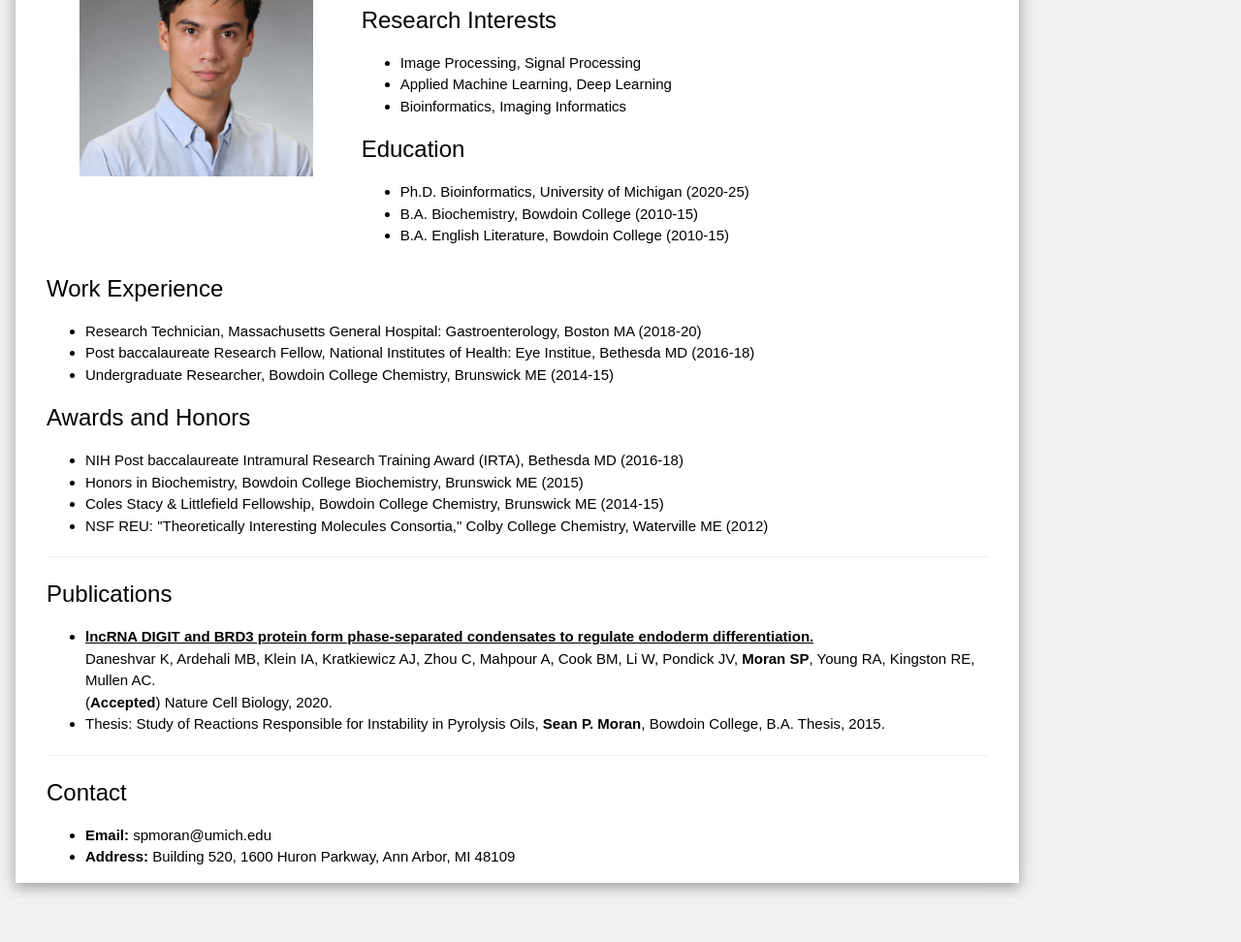
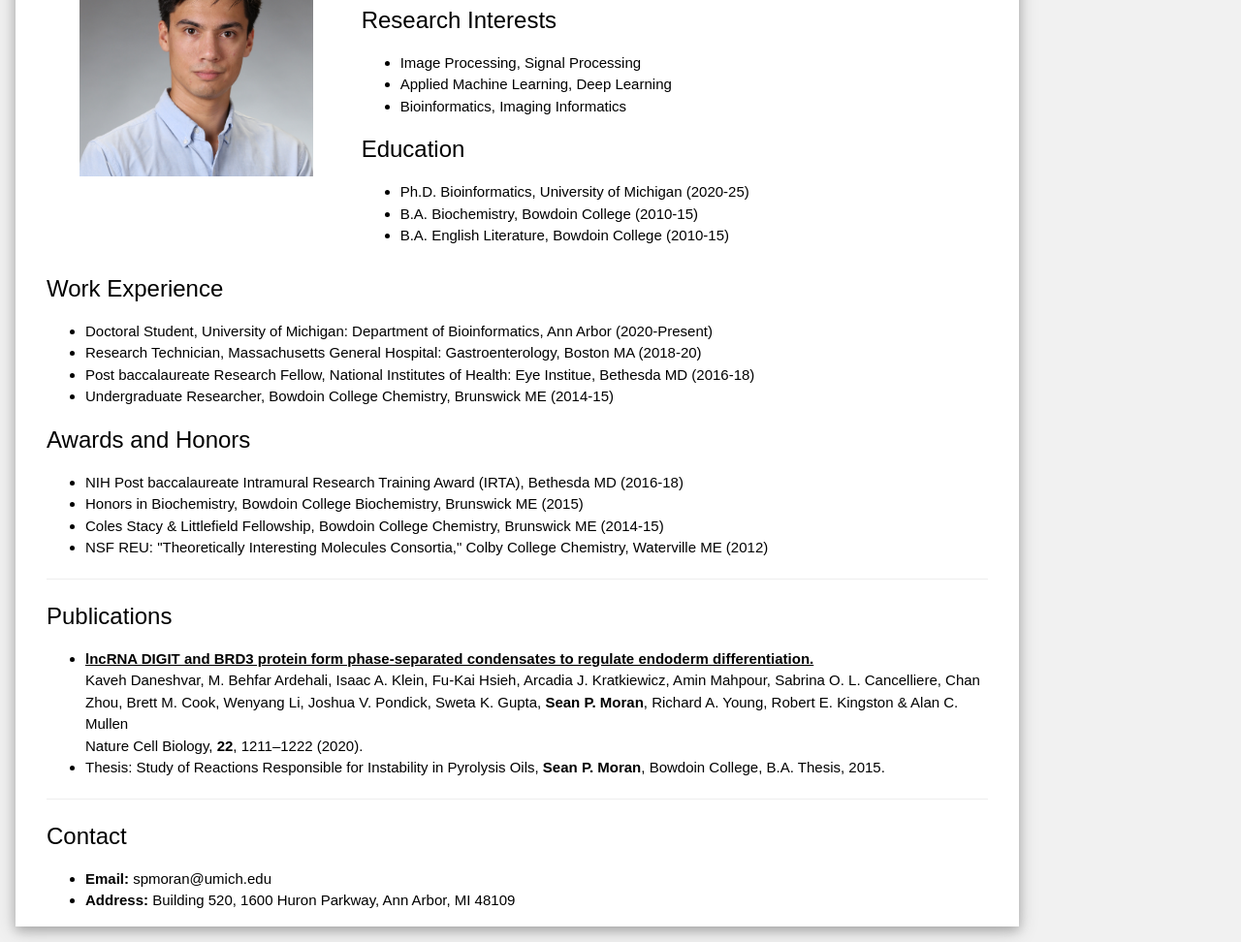
Before and after one commit to seanpatrickmoran/seanpatrickmoran.github.io, a plain HTML site: page index.html in a window 1280 px wide. Shown: the part 918-1890 px from the top of the page at 97% size. Before the commit the page ends 1845 px from the top, so only its background shows below. Drawn offline with nearby package versions, Linux system fonts and the light colour scheme.

Commit message:
Update index.html

```diff
--- a/index.html
+++ b/index.html
@@ -54,6 +54,7 @@
           <div class="w3-container">
               <h3>Work Experience</h3>
               <ul>
+                  <li> Doctoral Student, University of Michigan: Department of Bioinformatics, Ann Arbor (2020-Present)
                   <li> Research Technician, Massachusetts General Hospital: Gastroenterology, Boston MA (2018-20)
                   <li> Post baccalaureate Research Fellow, National Institutes of Health: Eye Institue, Bethesda MD (2016-18)
                   <li> Undergraduate Researcher, Bowdoin College Chemistry, Brunswick ME (2014-15)
@@ -70,9 +71,12 @@
               <h3>Publications</h3>
               <ul>
 
-              <li><strong><a href = "https://www.biorxiv.org/content/10.1101/547513v1.full.pdf">lncRNA DIGIT and BRD3 protein form phase-separated condensates to regulate endoderm differentiation.</a></strong><br>
-              Daneshvar K, Ardehali MB, Klein IA, Kratkiewicz AJ, Zhou C, Mahpour A, Cook BM, Li W, Pondick JV, <strong>Moran SP</strong>, Young RA, Kingston RE, Mullen AC.<br>
-              (<strong>Accepted</strong>) Nature Cell Biology, 2020.
+              <li><strong><a href = "https://www.nature.com/articles/s41556-020-0572-2">lncRNA DIGIT and BRD3 protein form phase-separated condensates to regulate endoderm differentiation.</a></strong><br>
+              Kaveh Daneshvar, M. Behfar Ardehali, Isaac A. Klein, Fu-Kai Hsieh, Arcadia J. Kratkiewicz, Amin Mahpour, Sabrina O. L. Cancelliere, Chan Zhou, Brett M. Cook, Wenyang Li, Joshua V. Pondick, Sweta K. Gupta, <strong>Sean P. Moran</strong>, Richard A. Young, Robert E. Kingston & Alan C. Mullen<br>
+              Nature Cell Biology, <strong>22</strong>, 1211–1222 (2020).
+
+
+
 
               <li> Thesis: Study of Reactions Responsible for Instability in Pyrolysis Oils, <strong>Sean P. Moran</strong>, Bowdoin College, B.A. Thesis, 2015.
 
```
